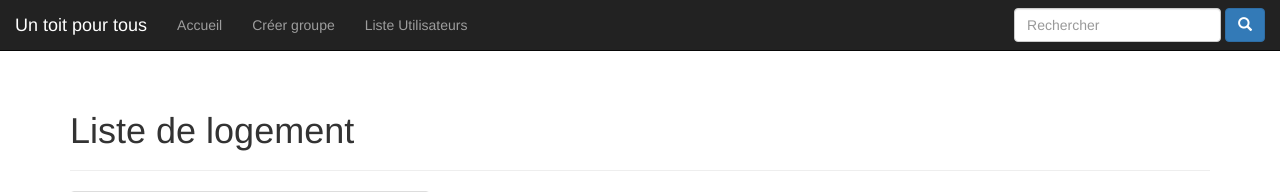
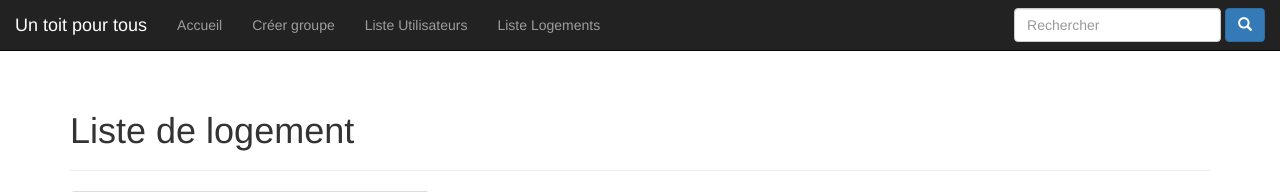
Before and after one commit to tbourrely/ccd_berger_bourrely_froehlicher_marlier_wilmouth, a PHP site: the page made by src/views/logement/listLogement.html.twig in a window 1280 px wide. Shown: the top 192 px of the page. Run offline with PHP 8.4, Linux system fonts and the light colour scheme; the template is opened without the code that fills it: most values are stand-ins (such as "Sample title", 1, 10 or a date in 2020); some libraries are stand-ins or nearby versions.

Commit message:
Ajout de la liste de logement dans la navbar

```diff
--- a/src/views/layout.html.twig
+++ b/src/views/layout.html.twig
@@ -35,6 +35,7 @@
                     <li ><a href="{{ path_for('index') }}">Accueil</a></li>
                     <li ><a href="{{ path_for('createGroup')}}">Créer groupe</a></li>
                     <li ><a href="{{ path_for('listUsers') }}">Liste Utilisateurs</a></li>
+                    <li ><a href="{{ path_for('listLogement') }}">Liste Logements</a></li>
                 </ul>
             </div>
         </div>
```
